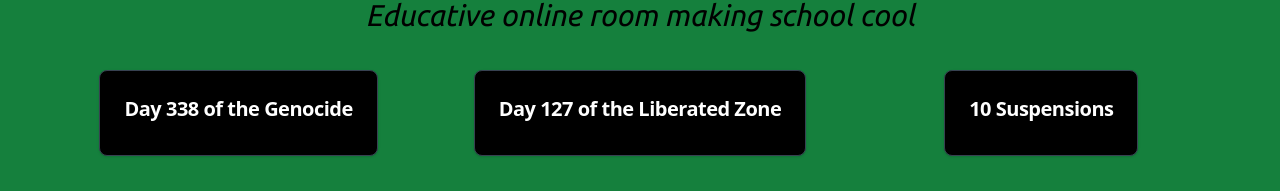
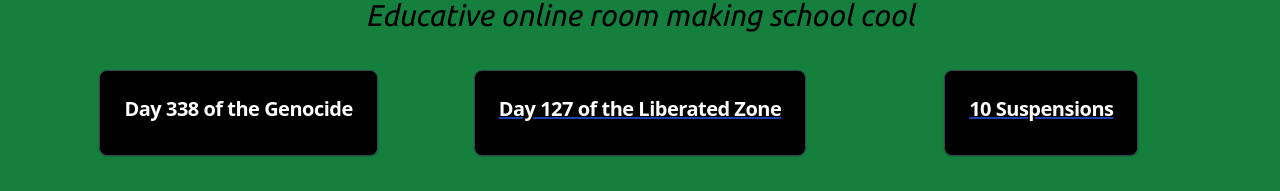
Before and after one commit to adilkhan49/soas-liberated-zone, a React (Vite) app in the folder frontend/: page / in a window 1280 px wide. Shown: the part 175-366 px from the top of the page. Built offline with nearby package versions, Linux system fonts and the light colour scheme.

Commit message:
create links on home KPIs

```diff
--- a/frontend/src/routes/home.jsx
+++ b/frontend/src/routes/home.jsx
@@ -20,19 +20,23 @@ const Home = props => {
 
         <div class="h-40 grid grid-cols-3 gap-1 gap-y-2 sm:gap-y-4 md:gap-y-6 lg:gap-y-8 xl:gap-y-1 place-items-center flex">
 
-        <div class="block max-w-sm p-6 border border-gray-200 rounded-lg shadow bg-black border-gray-700 hover:bg-gray-700">
+        <div class="block max-w-sm p-6 border border-gray-200 rounded-lg shadow bg-black border-gray-700">
           <h5 class="text-center mb-2 text-xl font-bold tracking-tight text-white">Day {gaza_days} of the Genocide</h5>
         </div>
 
-        <div class="block max-w-sm p-6 border border-gray-200 rounded-lg shadow bg-black border-gray-700 hover:bg-gray-700">
-          <h5 class="text-center mb-2 text-xl font-bold tracking-tight text-white">Day {slz_days} of the Liberated Zone</h5>
-        </div>
+        <a href="about" rel="noopener noreferrer">
+          <div class="block max-w-sm p-6 border border-gray-200 rounded-lg shadow bg-black border-gray-700 hover:bg-gray-700">
+            <h5 class="text-center mb-2 text-xl font-bold tracking-tight text-white">Day {slz_days} of the Liberated Zone</h5>
+          </div>
+        </a>
 
-        <div class="block max-w-sm p-6 border border-gray-200 rounded-lg shadow bg-black border-gray-700 hover:bg-gray-700">
-        <h5 class="text-center mb-2 text-xl font-bold tracking-tight text-white">10 Suspensions</h5>
-          {/* <p class="font-normal text-gray-700 dark:text-gray-400">{slz_days}</p> */}
+        <a href="https://www.middleeasteye.net/live-update/soas-students-suspended-after-attending-pro-palestine-protest" rel="noopener noreferrerb" target="_blank">
+          <div class="block max-w-sm p-6 border border-gray-200 rounded-lg shadow bg-black border-gray-700 hover:bg-gray-700">
+            <h5 class="text-center mb-2 text-xl font-bold tracking-tight text-white">10 Suspensions</h5>
+          </div>
+        </a>
 
-        </div>
+
 
     </div>
 
```
